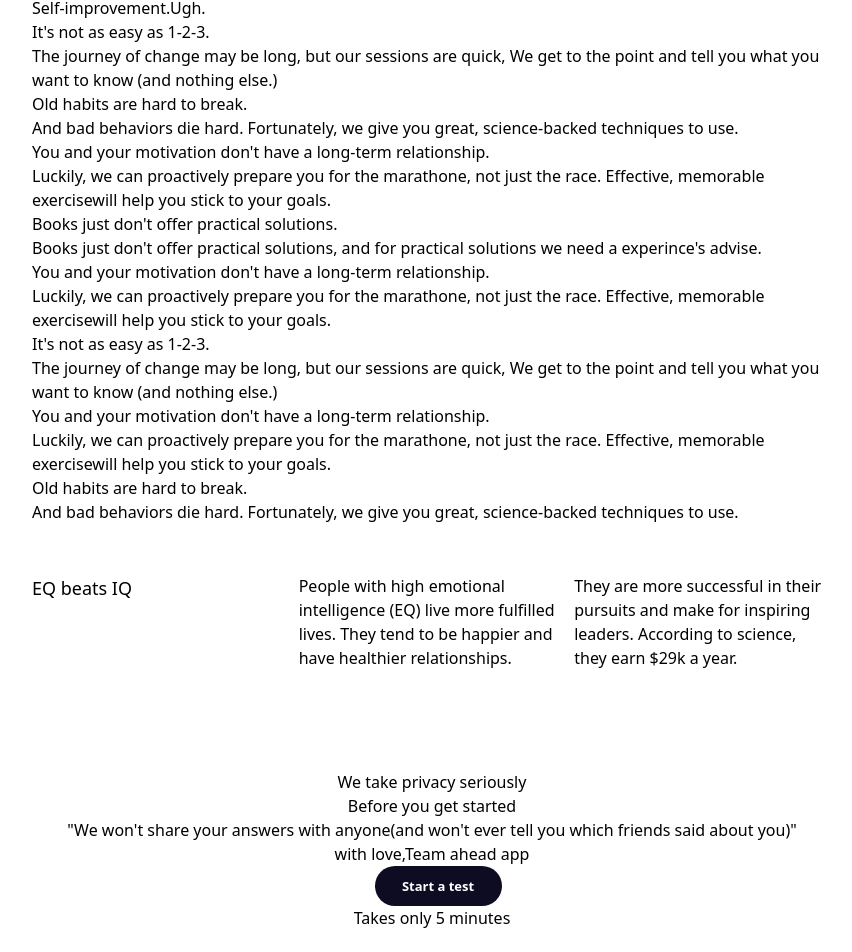
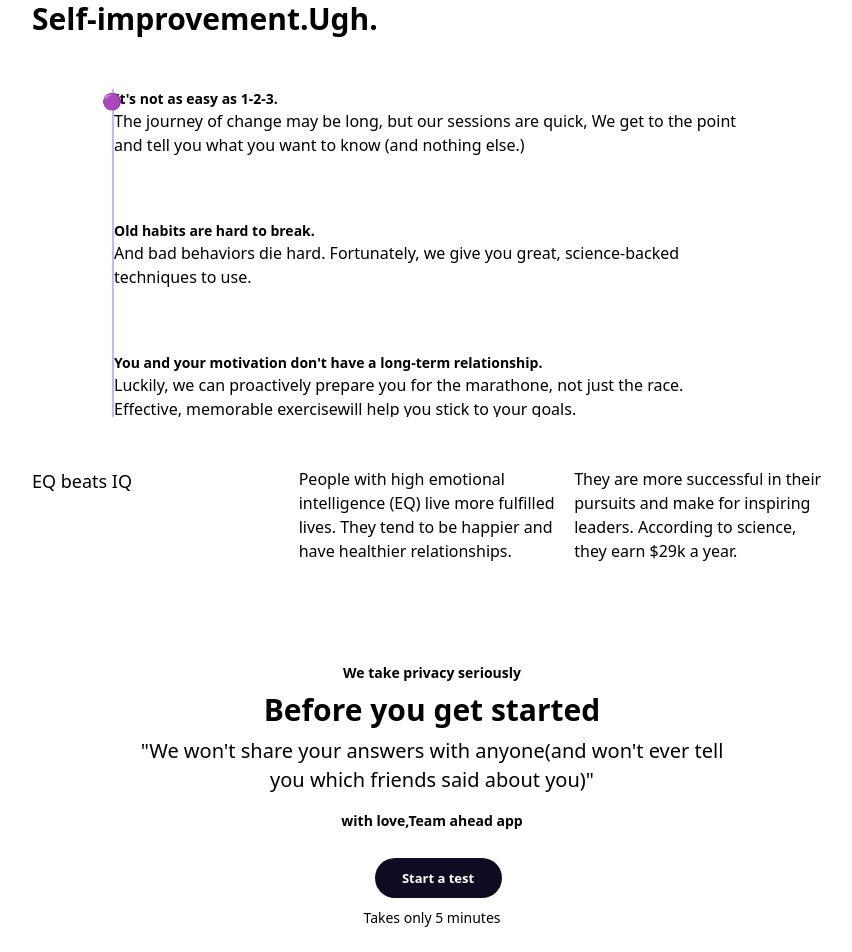
Before and after one commit to girirajShekhawat/Ahead-app, a React (Vite) app: page / in a window 1280 px wide. Shown: the part 1653-2605 px from the top of the page, without its empty margins (208-1060 px from the left). Built offline with nearby package versions, Linux system fonts and the light colour scheme.

Commit message:
Test div done

```diff
--- a/src/components/MiddleContent.jsx
+++ b/src/components/MiddleContent.jsx
@@ -68,38 +68,39 @@ function MiddleContent(props) {
   {/*self improvement banner  */}
         <div className='flex flex-col py-[50px]'>
             <div>
-                <p>Wrong with self-improvement & how we're fixing it.</p>
-                <h1>Self-improvement.Ugh.</h1>
+                <p className='text-sm font-bold  '>Wrong with self-improvement & how we're fixing it.</p>
+                <h1 className='font-[700] text-[30px] leading-[29px] font-sans mt-[12px]'>Self-improvement.Ugh.</h1>
             </div>
-            <div className='flex justify-end'>
-                <ul className='flex flex-col '>
+            <div className='flex justify-end  timeline px-20 pt-14 h-96 overflow-y-scroll'>
+                <ul className='flex flex-col border-l-2 border-l-violet-300    gap-16 relative'>
+                <div style={{left:"-12px"}} className="absolute">🟣</div>
                    <li>
-                    <h3>It's not as easy as 1-2-3.</h3>
+                    <h3 className='text-sm font-bold  '>It's not as easy as 1-2-3.</h3>
                     <p>The journey of change may be long, but our sessions are quick, We get to the point and tell you what you want to know (and nothing else.)</p>
                    </li>
                    <li>
-                    <h3>Old habits are hard to break.</h3>
+                    <h3 className='text-sm font-bold  '>Old habits are hard to break.</h3>
                     <p>And bad behaviors die hard. Fortunately, we give you great, science-backed techniques to use.</p>
                    </li>
                    <li>
-                    <h3>You and your motivation don't have a long-term relationship.</h3>
+                    <h3 className='text-sm font-bold  '>You and your motivation don't have a long-term relationship.</h3>
                     <p>Luckily, we can proactively prepare you for the marathone, not just the race. Effective, memorable exercisewill help you stick to your goals.</p>
                    </li>
                    <li>
-                    <h3>Books just don't offer practical solutions.</h3>
+                    <h3 className='text-sm font-bold  '>Books just don't offer practical solutions.</h3>
                     <p>Books just don't offer practical solutions, and for practical solutions we need a experince's advise.</p>
                    </li>
                    <li>
-                   <h3>You and your motivation don't have a long-term relationship.</h3>
+                   <h3 className='text-sm font-bold  ' >You and your motivation don't have a long-term relationship.</h3>
                     <p>Luckily, we can proactively prepare you for the marathone, not just the race. Effective, memorable exercisewill help you stick to your goals.</p>
                    </li>
-                   <li><h3>It's not as easy as 1-2-3.</h3>
+                   <li><h3 className='text-sm font-bold  '>It's not as easy as 1-2-3.</h3>
                     <p>The journey of change may be long, but our sessions are quick, We get to the point and tell you what you want to know (and nothing else.)</p>
                     </li>
-                   <li><h3>You and your motivation don't have a long-term relationship.</h3>
+                   <li><h3 className='text-sm font-bold  '>You and your motivation don't have a long-term relationship.</h3>
                     <p>Luckily, we can proactively prepare you for the marathone, not just the race. Effective, memorable exercisewill help you stick to your goals.</p>
                     </li>
-                   <li><h3>Old habits are hard to break.</h3>
+                   <li><h3 className='text-sm font-bold  '>Old habits are hard to break.</h3>
                     <p>And bad behaviors die hard. Fortunately, we give you great, science-backed techniques to use.</p>
                     </li>
                 </ul>
@@ -117,20 +118,20 @@ function MiddleContent(props) {
 
 
          {/*Before you get started*/}
-           <div className='flex flex-col items-center py-[50px]'>
-            <p>We take privacy seriously</p>
-            <h1>Before you get started</h1>
-            <p>"We won't share your answers with anyone(and won't ever tell you which friends said about you)"</p>
+           <div className='flex flex-col items-center  py-[50px]'>
+            <p className='text-sm font-bold  '>We take privacy seriously</p>
+            <h1 className='font-[700] text-[30px] leading-[29px] font-sans mt-[12px]'>Before you get started</h1>
+            <p className="text-xl font-normal mt-[12px] text-wrap mx-[90px] items-center leading-[29px] text-center ">"We won't share your answers with anyone(and  won't ever tell you  which friends said about you)"  </p>
 
-            <p>with love,
+            <p className='text-sm font-bold mt-[17px] '>with love,
                 {/* here we need the aniamtion*/}
                 <span>Team ahead app</span>
             </p>
 
-            <div className='h-[40px] w-[127px]   bg-[#0d0c22] rounded-full   flex items-center pl-[20px] pr-[20px]  ml-[12px]'>
+            <div className='h-[40px] w-[127px]   bg-[#0d0c22] rounded-full   flex items-center pl-[20px] pr-[20px]  ml-[12px] mt-[27px]'>
                 <button className='text-[13px] text-white h-[38px] w-[87px] leading-[13px] font-sans font-[600]'>Start a test</button>
             </div>
-            <p>Takes only 5 minutes</p>
+            <p className='text-sm mt-[10px]'>Takes only 5 minutes</p>
 
            </div>
 
@@ -231,3 +232,55 @@ function MiddleContent(props) {
 }
 
 export default MiddleContent;
+
+
+
+
+
+
+
+
+
+
+
+
+
+
+{/* <div className='flex flex-col py-[50px]'>
+<div>
+    <p>Wrong with self-improvement & how we're fixing it.</p>
+    <h1>Self-improvement.Ugh.</h1>
+</div>
+<div className='flex justify-end'>
+    <ul className='flex flex-col '>
+       <li>
+        <h3>It's not as easy as 1-2-3.</h3>
+        <p>The journey of change may be long, but our sessions are quick, We get to the point and tell you what you want to know (and nothing else.)</p>
+       </li>
+       <li>
+        <h3>Old habits are hard to break.</h3>
+        <p>And bad behaviors die hard. Fortunately, we give you great, science-backed techniques to use.</p>
+       </li>
+       <li>
+        <h3>You and your motivation don't have a long-term relationship.</h3>
+        <p>Luckily, we can proactively prepare you for the marathone, not just the race. Effective, memorable exercisewill help you stick to your goals.</p>
+       </li>
+       <li>
+        <h3>Books just don't offer practical solutions.</h3>
+        <p>Books just don't offer practical solutions, and for practical solutions we need a experince's advise.</p>
+       </li>
+       <li>
+       <h3>You and your motivation don't have a long-term relationship.</h3>
+        <p>Luckily, we can proactively prepare you for the marathone, not just the race. Effective, memorable exercisewill help you stick to your goals.</p>
+       </li>
+       <li><h3>It's not as easy as 1-2-3.</h3>
+        <p>The journey of change may be long, but our sessions are quick, We get to the point and tell you what you want to know (and nothing else.)</p>
+        </li>
+       <li><h3>You and your motivation don't have a long-term relationship.</h3>
+        <p>Luckily, we can proactively prepare you for the marathone, not just the race. Effective, memorable exercisewill help you stick to your goals.</p>
+        </li>
+       <li><h3>Old habits are hard to break.</h3>
+        <p>And bad behaviors die hard. Fortunately, we give you great, science-backed techniques to use.</p>
+        </li>
+    </ul>
+</div> */}
```
